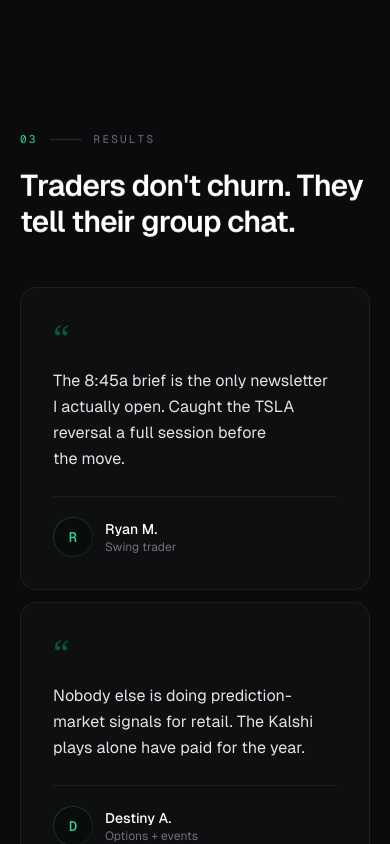
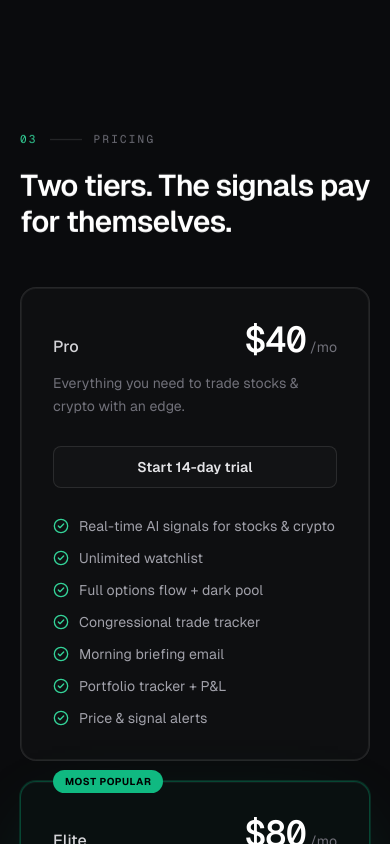
Before and after one commit to paullyd2112/Bloomberg-Term-Clone, a Next.js app in the folder apps/web/: page / in a window 390 px wide. Shown: the part 4660-5504 px from the top of the page. Built offline with nearby package versions, Linux system fonts and the light colour scheme; no server answers; the database is empty.

Commit message:
feat: remove social proof section and update navigation link order
Co-authored-by: paullyd2112 <55423997+paullyd2112@users.noreply.github.com>

```diff
--- a/apps/web/src/app/page.tsx
+++ b/apps/web/src/app/page.tsx
@@ -39,7 +39,6 @@ function Nav() {
 
         <div className="hidden md:flex items-center gap-8 text-sm text-secondary-foreground">
           <a href="#terminal" className="hover:text-white transition-colors">The terminal</a>
-          <a href="#proof" className="hover:text-white transition-colors">Results</a>
           <a href="#pricing" className="hover:text-white transition-colors">Pricing</a>
         </div>
 
@@ -316,68 +315,6 @@ function Features() {
   );
 }
 
-// ─── Social proof ────────────────────────────────────────────────────────────
-
-const QUOTES = [
-  {
-    quote:
-      "The 8:45a brief is the only newsletter I actually open. Caught the TSLA reversal a full session before the move.",
-    name: "Ryan M.",
-    role: "Swing trader",
-  },
-  {
-    quote:
-      "Nobody else is doing prediction-market signals for retail. The Kalshi plays alone have paid for the year.",
-    name: "Destiny A.",
-    role: "Options + events",
-  },
-  {
-    quote:
-      "Congress tracker flagged a senator loading semis before the AI bill vote. That one alert covered months of sub.",
-    name: "Marcus T.",
-    role: "Equities",
-  },
-];
-
-function SocialProof() {
-  return (
-    <section id="proof" className="py-24 px-5 sm:px-8">
-      <div className="max-w-6xl mx-auto">
-        <Reveal className="max-w-2xl mb-12">
-          <SectionLabel index="03">Results</SectionLabel>
-          <h2 className="mt-5 text-3xl sm:text-4xl font-semibold text-white tracking-tightest text-balance">
-            Traders don&apos;t churn. They tell their group chat.
-          </h2>
-        </Reveal>
-
-        <div className="grid grid-cols-1 md:grid-cols-3 gap-3">
-          {QUOTES.map((q, i) => (
-            <Reveal key={q.name} delay={i * 80}>
-              <figure className="h-full flex flex-col rounded-2xl border border-white/[0.06] bg-white/[0.02] p-8 transition-all duration-300 hover:-translate-y-0.5 hover:border-white/[0.12]">
-                <span className="font-serif text-4xl leading-none text-emerald-500/40">&ldquo;</span>
-                <blockquote className="mt-3 text-zinc-200 leading-relaxed flex-1 text-pretty">
-                  {q.quote}
-                </blockquote>
-                <figcaption className="mt-6 pt-5 border-t border-white/[0.06] flex items-center gap-3">
-                  <div className="relative h-10 w-10 rounded-full bg-gradient-to-br from-emerald-400/25 to-emerald-600/10 p-px">
-                    <div className="flex h-full w-full items-center justify-center rounded-full bg-background font-mono text-sm font-semibold text-emerald-400">
-                      {q.name.charAt(0)}
-                    </div>
-                  </div>
-                  <div>
-                    <div className="text-sm font-medium text-white">{q.name}</div>
-                    <div className="text-xs text-muted-foreground">{q.role}</div>
-                  </div>
-                </figcaption>
-              </figure>
-            </Reveal>
-          ))}
-        </div>
-      </div>
-    </section>
-  );
-}
-
 // ─── Pricing ──────────────────────────────────────────────────────────────────
 
 const PLANS = [
@@ -423,7 +360,7 @@ function Pricing() {
     <section id="pricing" className="py-24 px-5 sm:px-8">
       <div className="max-w-5xl mx-auto">
         <Reveal className="max-w-2xl mb-12">
-          <SectionLabel index="04">Pricing</SectionLabel>
+          <SectionLabel index="03">Pricing</SectionLabel>
           <h2 className="mt-5 text-3xl sm:text-4xl font-semibold text-white tracking-tightest">
             Two tiers. The signals pay for themselves.
           </h2>
@@ -540,7 +477,6 @@ const FOOTER_COLS = [
     heading: "Product",
     links: [
       { label: "The terminal", href: "#terminal" },
-      { label: "Results", href: "#proof" },
       { label: "Pricing", href: "#pricing" },
       { label: "Dashboard", href: "/dashboard" },
     ],
@@ -638,7 +574,6 @@ export default function LandingPage() {
         <Showcase />
         <Stats />
         <Features />
-        <SocialProof />
         <Pricing />
         <CTAStrip />
       </main>
```
